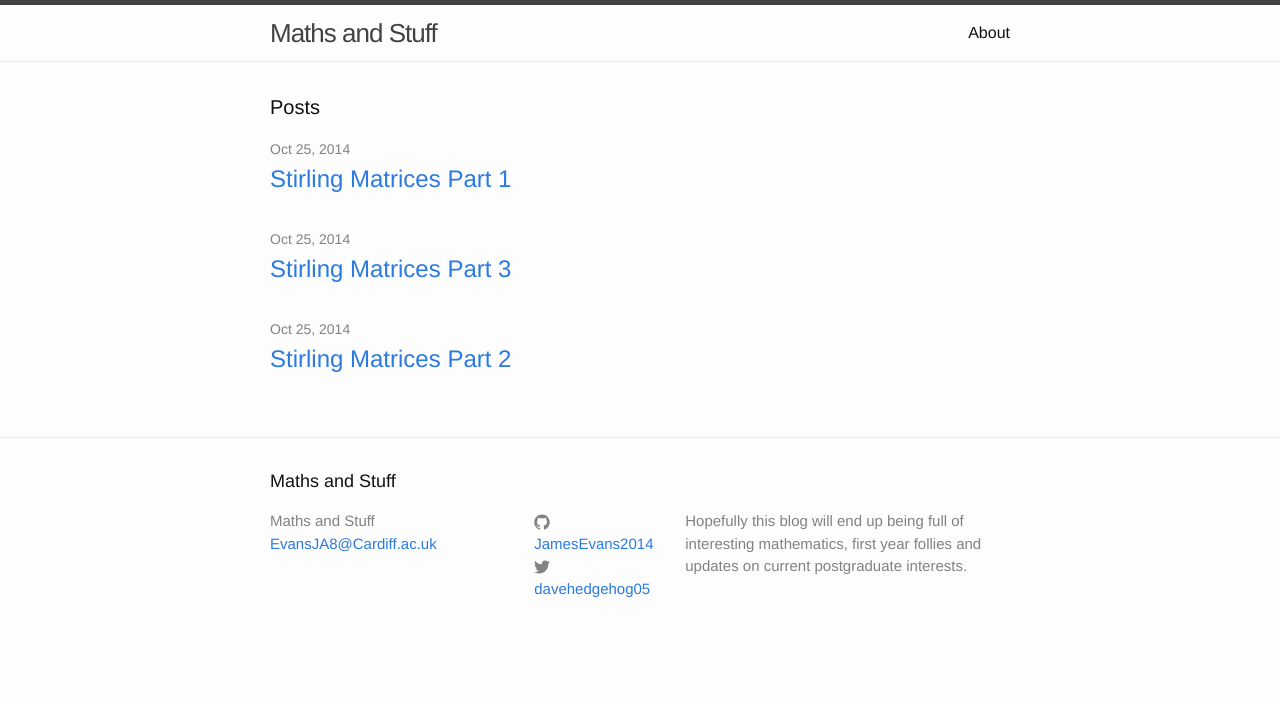
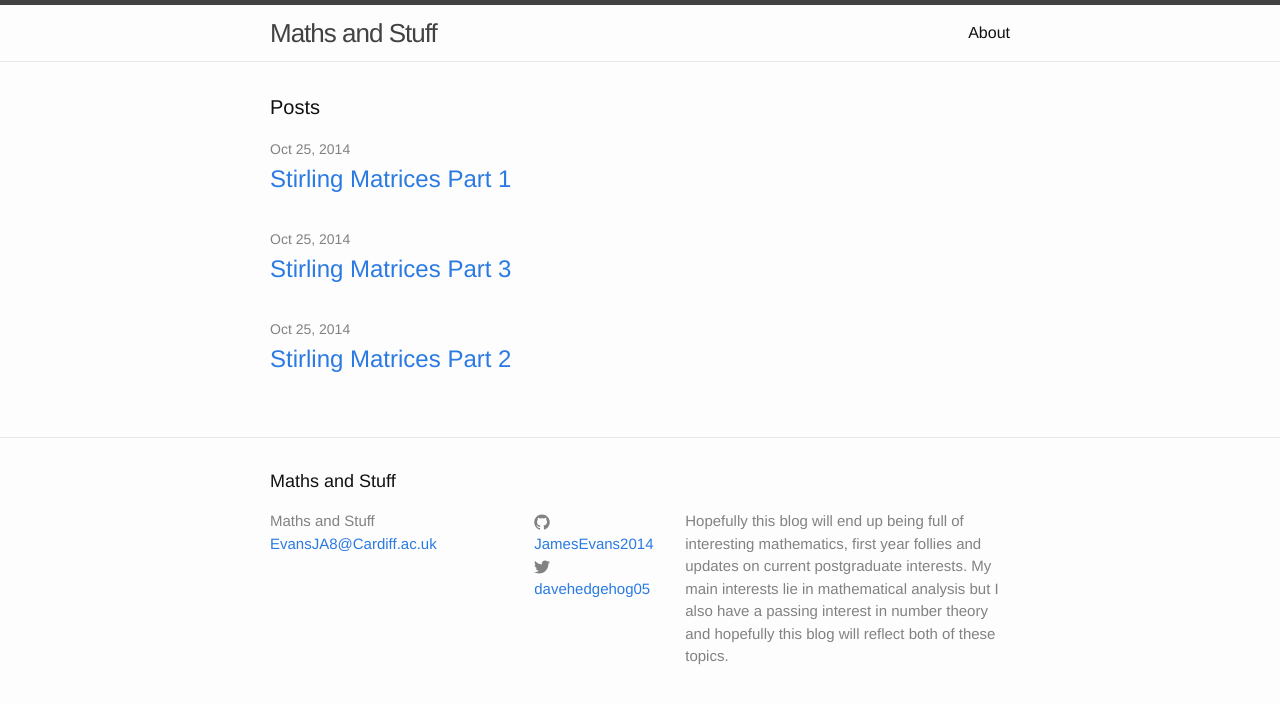
Before and after one commit to JamesEvans2014/JamesEvans2014.github.io, a Jekyll site: the page built from index.html, in a window 1280 px wide. Shown: the top 704 px of the page. Built offline with Jekyll 4.4.1, drawn with Linux system fonts in a browser that asks for light colours.

Commit message:
Update _config.yml

```diff
--- a/_config.yml
+++ b/_config.yml
@@ -3,7 +3,8 @@ title: Maths and Stuff
 email: EvansJA8@Cardiff.ac.uk
 description: > # this means to ignore newlines until "baseurl:"
   Hopefully this blog will end up being full of interesting mathematics,
-  first year follies and updates on current postgraduate interests.
+  first year follies and updates on current postgraduate interests. My main interests lie in mathematical analysis but I
+  also have a passing interest in number theory and hopefully this blog will reflect both of these topics.
 baseurl: "" # the subpath of your site, e.g. /blog/
 url: "http://yourdomain.com" # the base hostname & protocol for your site
 twitter_username: davehedgehog05
```
